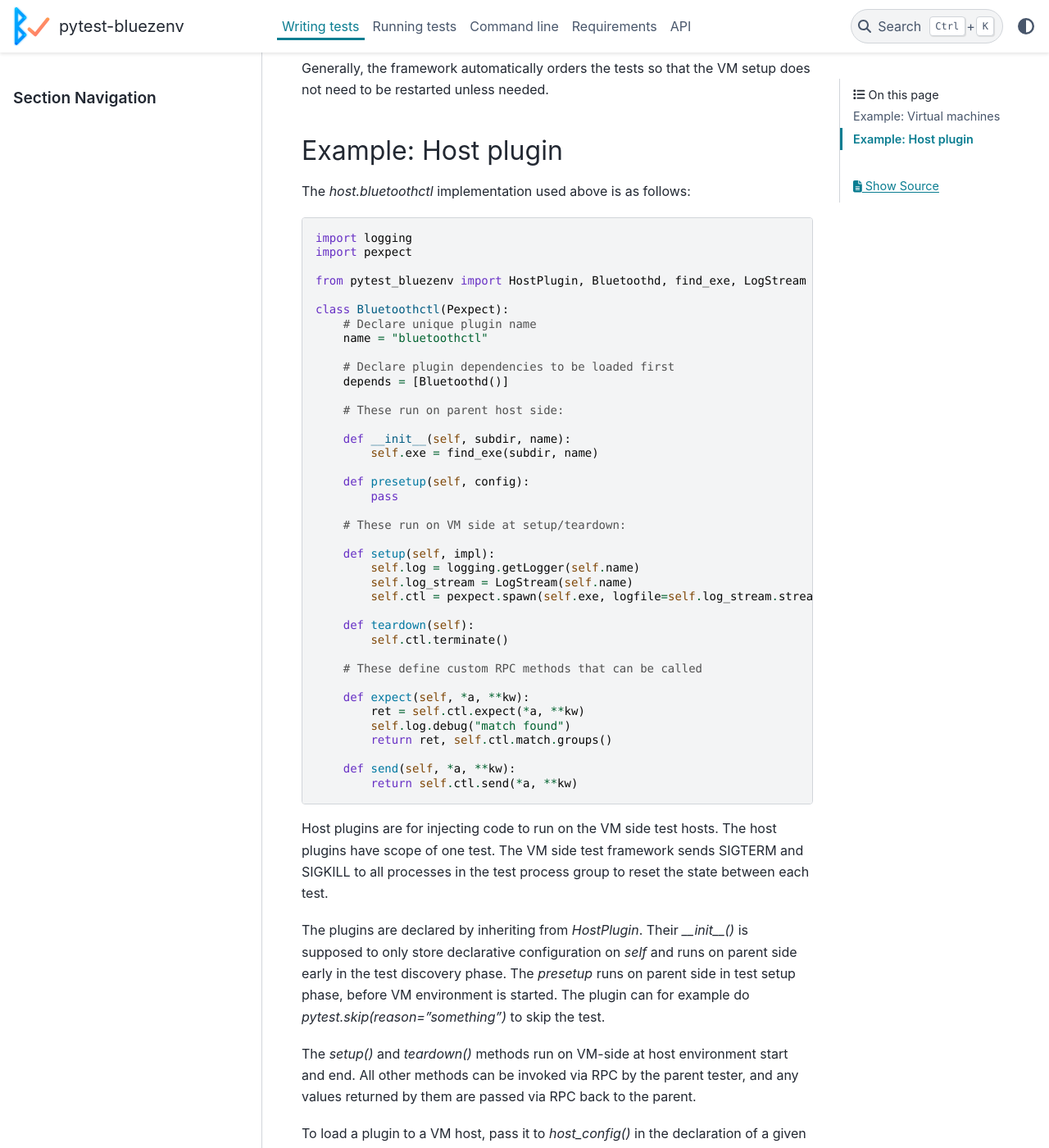
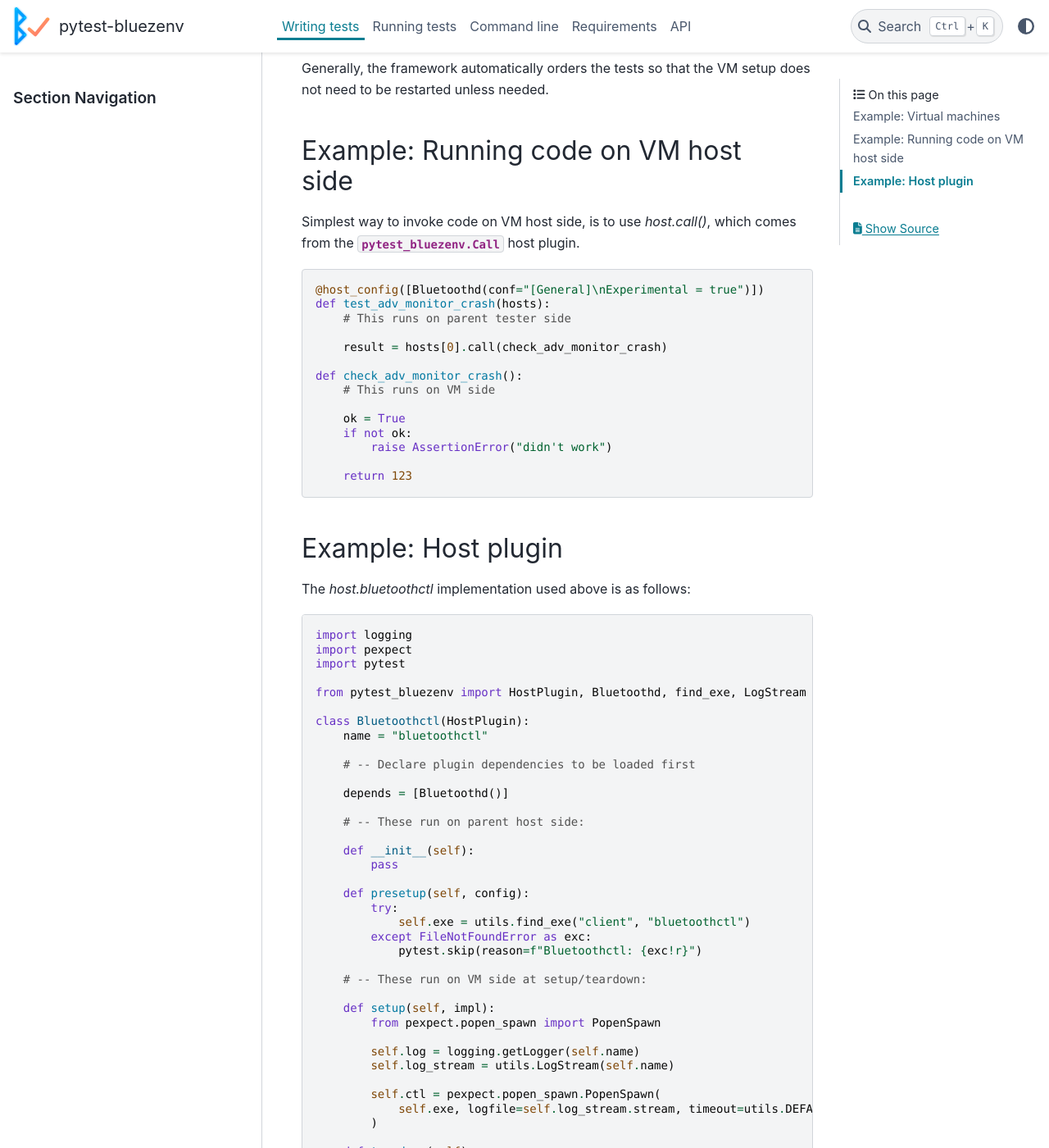
Before and after one commit to pv/pytest-bluezenv, a Sphinx documentation site: the page built from doc/writing_tests.rst, in a window 1280 px wide and 1400 px high, scrolled down 1258 px. Shown: the whole window at 82% size. Built offline with Sphinx 7.4.7 and the PyData theme 0.15.4, drawn with Linux system fonts in a browser that asks for light colours; the version number could not be read and is left out; some of the changed text lies outside the part shown.

Commit message:
doc: improve documentation

```diff
--- a/doc/writing_tests.rst
+++ b/doc/writing_tests.rst
@@ -62,6 +62,30 @@ Generally, the framework automatically orders the tests so that the VM
 setup does not need to be restarted unless needed.
 
 
+Example: Running code on VM host side
+-------------------------------------
+
+Simplest way to invoke code on VM host side, is to use `host.call()`,
+which comes from the :obj:`pytest_bluezenv.Call` host plugin.
+
+.. code-block:: python
+
+   @host_config([Bluetoothd(conf="[General]\nExperimental = true")])
+   def test_adv_monitor_crash(hosts):
+       # This runs on parent tester side
+
+       result = hosts[0].call(check_adv_monitor_crash)
+
+   def check_adv_monitor_crash():
+       # This runs on VM side
+
+       ok = True
+       if not ok:
+           raise AssertionError("didn't work")
+
+       return 123
+
+
 Example: Host plugin
 --------------------
 
@@ -71,35 +95,45 @@ The `host.bluetoothctl` implementation used above is as follows:
 
    import logging
    import pexpect
+   import pytest
 
    from pytest_bluezenv import HostPlugin, Bluetoothd, find_exe, LogStream
 
-   class Bluetoothctl(Pexpect):
-       # Declare unique plugin name
+   class Bluetoothctl(HostPlugin):
        name = "bluetoothctl"
 
-       # Declare plugin dependencies to be loaded first
+       # -- Declare plugin dependencies to be loaded first
+
        depends = [Bluetoothd()]
 
-       # These run on parent host side:
+       # -- These run on parent host side:
 
-       def __init__(self, subdir, name):
-           self.exe = find_exe(subdir, name)
+       def __init__(self):
+           pass
 
        def presetup(self, config):
-           pass
+           try:
+               self.exe = utils.find_exe("client", "bluetoothctl")
+           except FileNotFoundError as exc:
+               pytest.skip(reason=f"Bluetoothctl: {exc!r}")
 
-       # These run on VM side at setup/teardown:
+       # -- These run on VM side at setup/teardown:
 
        def setup(self, impl):
+           from pexpect.popen_spawn import PopenSpawn
+
            self.log = logging.getLogger(self.name)
-           self.log_stream = LogStream(self.name)
-           self.ctl = pexpect.spawn(self.exe, logfile=self.log_stream.stream)
+           self.log_stream = utils.LogStream(self.name)
+
+           self.ctl = pexpect.popen_spawn.PopenSpawn(
+               self.exe, logfile=self.log_stream.stream, timeout=utils.DEFAULT_TIMEOUT
+           )
 
        def teardown(self):
-           self.ctl.terminate()
+           self.ctl.sendeof()
+           self.ctl.kill(signal.SIGTERM)
 
-       # These define custom RPC methods that can be called
+       # -- These define custom RPC methods that can be called
 
        def expect(self, *a, **kw):
            ret = self.ctl.expect(*a, **kw)
```
Also changed, not shown: 1 other file.
